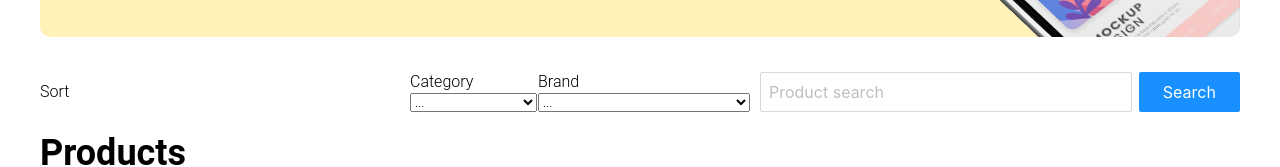
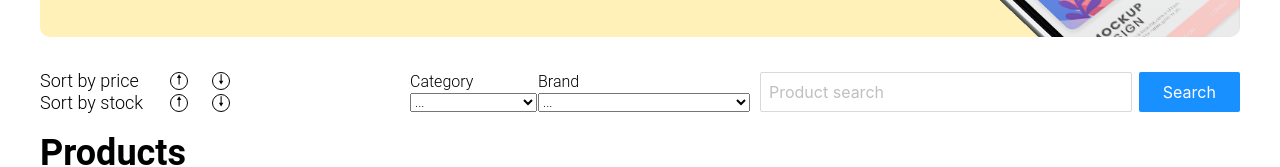
Before and after one commit to MaryAnzh/Online-Store, a React (Create React App) app: page / in a window 1280 px wide. Shown: the part 281-448 px from the top of the page. Built offline with nearby package versions, Linux system fonts and the light colour scheme; a web font is replaced by a local one.

Commit message:
feat: add sort

```diff
--- /dev/null
+++ b/src/core/utils/sort.ts
@@ -0,0 +1,18 @@
+import { IItem } from "../interfaces/catalog.interfaces";
+
+export class Sort {
+
+    static sortByPrice(items: IItem[], direction: 'assent' | 'descent'): void {
+        items.sort((a, b) => a.price - b.price);
+        if (direction === 'descent') {
+            items.reverse();
+        }
+    }
+
+    static sortByInStock(items: IItem[], direction: 'assent' | 'descent'): void {
+        items.sort((a, b) => a.stock - b.stock);
+        if (direction === 'descent') {
+            items.reverse();
+        }
+    }
+}
--- a/src/pages/items-page/ItemsPage.scss
+++ b/src/pages/items-page/ItemsPage.scss
@@ -81,6 +81,38 @@
 
             &__sort {
                 width: 30%;
+                font-size: 18px;
+                font-weight: 400;
+
+                &__by-price,
+                &__by-stock {
+                    display: flex;
+                    align-items: center;
+
+                    span {
+                        width: 120px;
+                    }
+
+                    &__button-wrap {
+                        width: 80px;
+                        display: flex;
+                        justify-content: space-between;
+
+                        button {
+                            width: 18px;
+                            height: 18px;
+                            display: flex;
+                            align-items: center;
+                            justify-content: center;
+                            margin: 0 10px;
+                            border-radius: 50px;
+                            border: 1px solid black;
+                            background: white;
+                            cursor: pointer;
+                        }
+
+                    }
+                }
             }
 
             &__filter {
@@ -103,6 +135,7 @@
                     &::placeholder {
                         color: #BFBFBF;
                     }
+
                     width: 100%;
                     height: 100%;
                     border: ipx sold $contrast-color;
@@ -111,7 +144,8 @@
                     border-radius: 2px;
                     outline: none;
 
-                    font-family: 'SF Pro Display', sans-serif;
+                    font-family: 'SF Pro Display',
+                    sans-serif;
                     font-style: normal;
                     font-weight: 400;
                     font-size: 16px;
--- a/src/pages/items-page/ItemsPage.tsx
+++ b/src/pages/items-page/ItemsPage.tsx
@@ -5,6 +5,7 @@ import './ItemsPage.scss'
 import { ItemCard } from '../../components/simple/item-card/ItemCard';
 import { IItem } from '../../core/interfaces/catalog.interfaces';
 import { Filter } from '../../core/utils/filter';
+import { Sort } from '../../core/utils/sort';
 
 type FilterType = {
     category: null | string,
@@ -113,6 +114,17 @@ export const ItemsPage = (): JSX.Element => {
         return filterItems;
     }
 
+    const sortItems = (direction: 'assent' | 'descent', itemObjectKey: keyof IItem, items: IItem[]) => {
+        if (itemObjectKey === 'price') {
+            Sort.sortByPrice(items, direction);
+        }
+        if (itemObjectKey === 'stock') {
+            Sort.sortByInStock(items, direction);
+        }
+
+
+    }
+
     const modifyItemsByParams = () => {
         const urlParams: ParamKeyValuePair[] = [];
         catalogItems = [...catalog.products];
@@ -146,8 +158,10 @@ export const ItemsPage = (): JSX.Element => {
                 const sort: SortType = currentOptions.sort;
                 for (const subObjKey in sort) {
                     const subKey = subObjKey as keyof SortType;
+                    const keyAsItemsKet = subKey as keyof IItem;
                     const v = sort[subKey];
                     if (v !== null) {
+                        sortItems(v, keyAsItemsKet, catalogItems);
                         urlParams.push([`${subKey}`, v]);
                     }
                 }
@@ -165,6 +179,18 @@ export const ItemsPage = (): JSX.Element => {
         const value = elem.value;
         const itemObjectKey = elem.id as keyof FilterType;
         currentOptions.filter[itemObjectKey] = value;
+        const url = modifyItemsByParams();
+        setProds(catalogItems);
+        setSearchParams(url);
+    }
+
+    const sortItemsOnClick = (e: React.MouseEvent) => {
+        currentOptions.sort.price = null;
+        currentOptions.sort.store = null;
+        const elem = e.target as HTMLElement;
+        const direction = elem.dataset.direction as 'assent' | 'descent' | null;
+        const option = elem.dataset.option as keyof SortType;
+        currentOptions.sort[option] = direction;
         const url = modifyItemsByParams();
         setProds(catalogItems);
         setSearchParams(url);
@@ -211,7 +237,37 @@ export const ItemsPage = (): JSX.Element => {
                 </section>
                 <section className='catalog__wrap__tools-wrap'>
                     <div className='catalog__wrap__tools-wrap__sort'>
-                        Sort
+                        <div className='catalog__wrap__tools-wrap__sort__by-price'>
+                            <span>Sort by price</span>
+                            <div className='catalog__wrap__tools-wrap__sort__by-price__button-wrap'>
+                                <button
+                                    data-direction='assent'
+                                    data-option='price'
+                                    onClick={sortItemsOnClick}
+                                >🠕</button>
+                                <button
+                                    data-direction='descent'
+                                    data-option='price'
+                                    onClick={sortItemsOnClick}
+                                >🠗</button>
+                            </div>
+
+                        </div>
+                        <div className='catalog__wrap__tools-wrap__sort__by-stock'>
+                            <span>Sort by stock</span>
+                            <div className='catalog__wrap__tools-wrap__sort__by-stock__button-wrap'>
+                                <button
+                                    data-direction='assent'
+                                    data-option='stock'
+                                    onClick={sortItemsOnClick}
+                                >🠕</button>
+                                <button
+                                    data-direction='descent'
+                                    data-option='stock'
+                                    onClick={sortItemsOnClick}
+                                >🠗</button>
+                            </div>
+                        </div>
                     </div>
                     <div className='catalog__wrap__tools-wrap__filter'>
                         <div className='catalog__wrap__tools-wrap__filter__wrap'>
```
